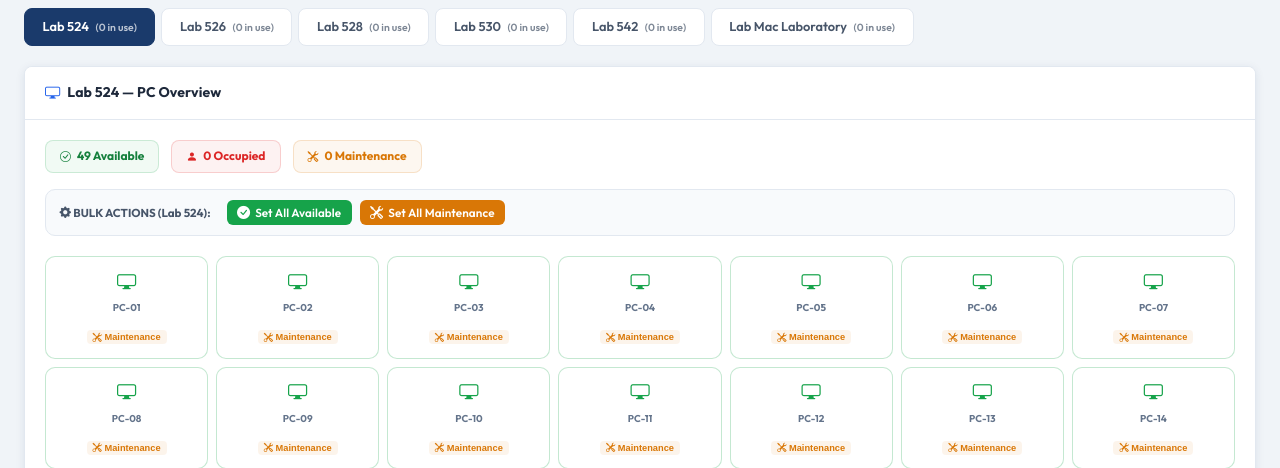
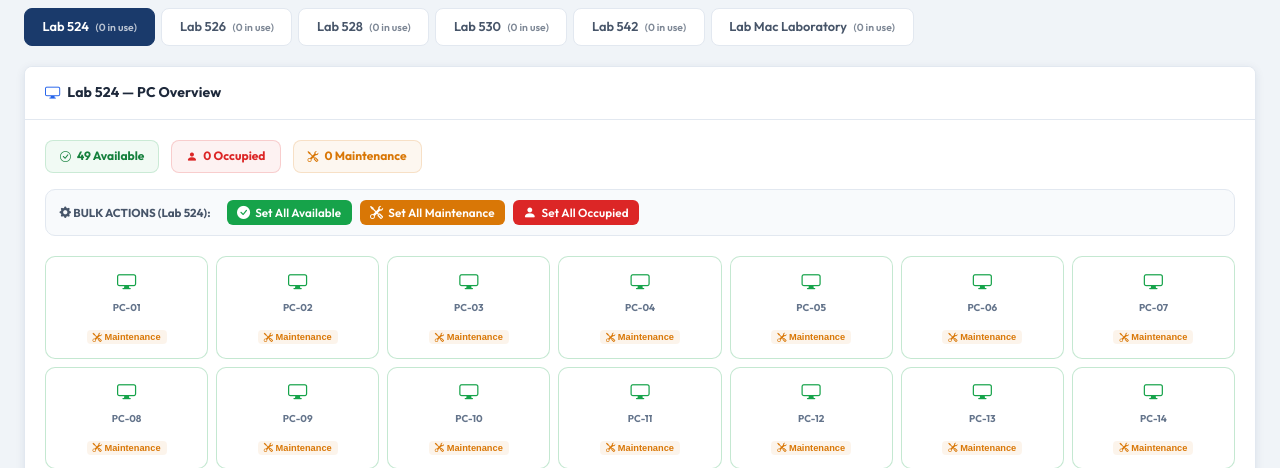
Before and after one commit to JDiaz-08/Lab_Tracking_System, a PHP site: page /pages/admin/pc-control.php in a window 1280 px wide. Shown: the part 135-603 px from the top of the page. Run offline with PHP 8.4, Linux system fonts and the light colour scheme; the visitor is signed in with stand-in values (Sample User, id 1); data comes from the database, SQL or seed files in the repository.

Commit message:
Add set all occupied button and hide release button for manually occupied PCs

```diff
--- a/pages/admin/pc-control.php
+++ b/pages/admin/pc-control.php
@@ -52,7 +52,7 @@
     if ($action === 'bulk_status') {
         $lab = trim($_POST['lab_room'] ?? '');
         $newSt = trim($_POST['new_status'] ?? '');
-        if (in_array($lab, $labRooms) && in_array($newSt, ['available', 'unavailable', 'maintenance'])) {
+        if (in_array($lab, $labRooms) && in_array($newSt, ['available', 'unavailable', 'maintenance', 'occupied'])) {
             if ($newSt === 'available') {
                 // Set all maintenance PCs in this lab to available
                 $db->prepare("
@@ -83,6 +83,14 @@
                     ]);
                 }
                 $flash = "All available PCs in Lab $lab have been set to Maintenance, and all pending/approved reservations for this lab have been rejected.";
+            } elseif ($newSt === 'occupied') {
+                // Set all available PCs in this lab to occupied
+                $db->prepare("
+                    UPDATE pcs
+                    SET status = 'occupied'
+                    WHERE lab_room = ? AND status = 'available'
+                ")->execute([$lab]);
+                $flash = "All available PCs in Lab $lab have been set to Occupied.";
             }
         }
     }
@@ -95,7 +103,8 @@
             $pcInfo->execute([$pcId]);
             $pc = $pcInfo->fetch();
 
-            if ($pc && $pc['status'] === 'occupied' && $pc['occupied_by']) {
+            if ($pc && $pc['status'] === 'occupied') {
+                if ($pc['occupied_by']) {
                     // End the sit-in session
                     $db->prepare("
                         UPDATE sit_in_logs SET logout_time = ?, status = 'done'
@@ -105,14 +114,15 @@
                     // Deduct session
                     $db->prepare("UPDATE users SET remaining_sessions = MAX(0, remaining_sessions - 1) WHERE id = ?")->execute([$pc['occupied_by']]);
 
-                // Release PC
-                $db->prepare("UPDATE pcs SET status = 'available', occupied_by = NULL WHERE id = ?")->execute([$pcId]);
-
                     // Notify student
                     $db->prepare("INSERT INTO notifications (user_id, message) VALUES (?, ?)")->execute([
                         $pc['occupied_by'],
                         "Your sit-in session on PC-" . str_pad($pc['pc_number'],2,'0',STR_PAD_LEFT) . " in Lab {$pc['lab_room']} has been ended by the administrator."
                     ]);
+                }
+
+                // Release PC
+                $db->prepare("UPDATE pcs SET status = 'available', occupied_by = NULL WHERE id = ?")->execute([$pcId]);
 
                 $flash = "Session ended and PC released.";
             } else {
@@ -315,6 +325,15 @@
                   <i class="bi bi-tools"></i> Set All Maintenance
                 </button>
               </form>
+
+              <form method="POST" style="display:inline;" onsubmit="return confirm('Set all currently available PCs in Lab <?= htmlspecialchars($lab) ?> to Occupied?')">
+                <input type="hidden" name="action" value="bulk_status">
+                <input type="hidden" name="lab_room" value="<?= htmlspecialchars($lab) ?>">
+                <input type="hidden" name="new_status" value="occupied">
+                <button type="submit" class="a-btn a-btn-sm a-btn-red" style="background: #dc2626; color: white; border-color: #dc2626;">
+                  <i class="bi bi-person-fill"></i> Set All Occupied
+                </button>
+              </form>
             </div>
 
             <div class="pc-grid-admin">
@@ -353,6 +372,7 @@
                         </button>
                       </form>
                     <?php elseif ($pc['status'] === 'occupied'): ?>
+                      <?php if (!empty($pc['occupied_by'])): ?>
                         <form method="POST" style="display:inline;" onsubmit="return confirm('End this session and release PC-<?= $num ?>?')">
                           <input type="hidden" name="action" value="force_release">
                           <input type="hidden" name="pc_id" value="<?= $pc['id'] ?>">
@@ -360,6 +380,16 @@
                             <i class="bi bi-door-open"></i> Release
                           </button>
                         </form>
+                      <?php else: ?>
+                        <form method="POST" style="display:inline;">
+                          <input type="hidden" name="action" value="toggle_pc">
+                          <input type="hidden" name="pc_id" value="<?= $pc['id'] ?>">
+                          <input type="hidden" name="new_status" value="available">
+                          <button type="submit" class="pc-act-btn pc-act-toggle" title="Enable">
+                            <i class="bi bi-check-circle"></i> Enable
+                          </button>
+                        </form>
+                      <?php endif; ?>
                     <?php endif; ?>
                   </div>
                 </div>
```
Lines whose indentation alone changed are shown as unchanged.
